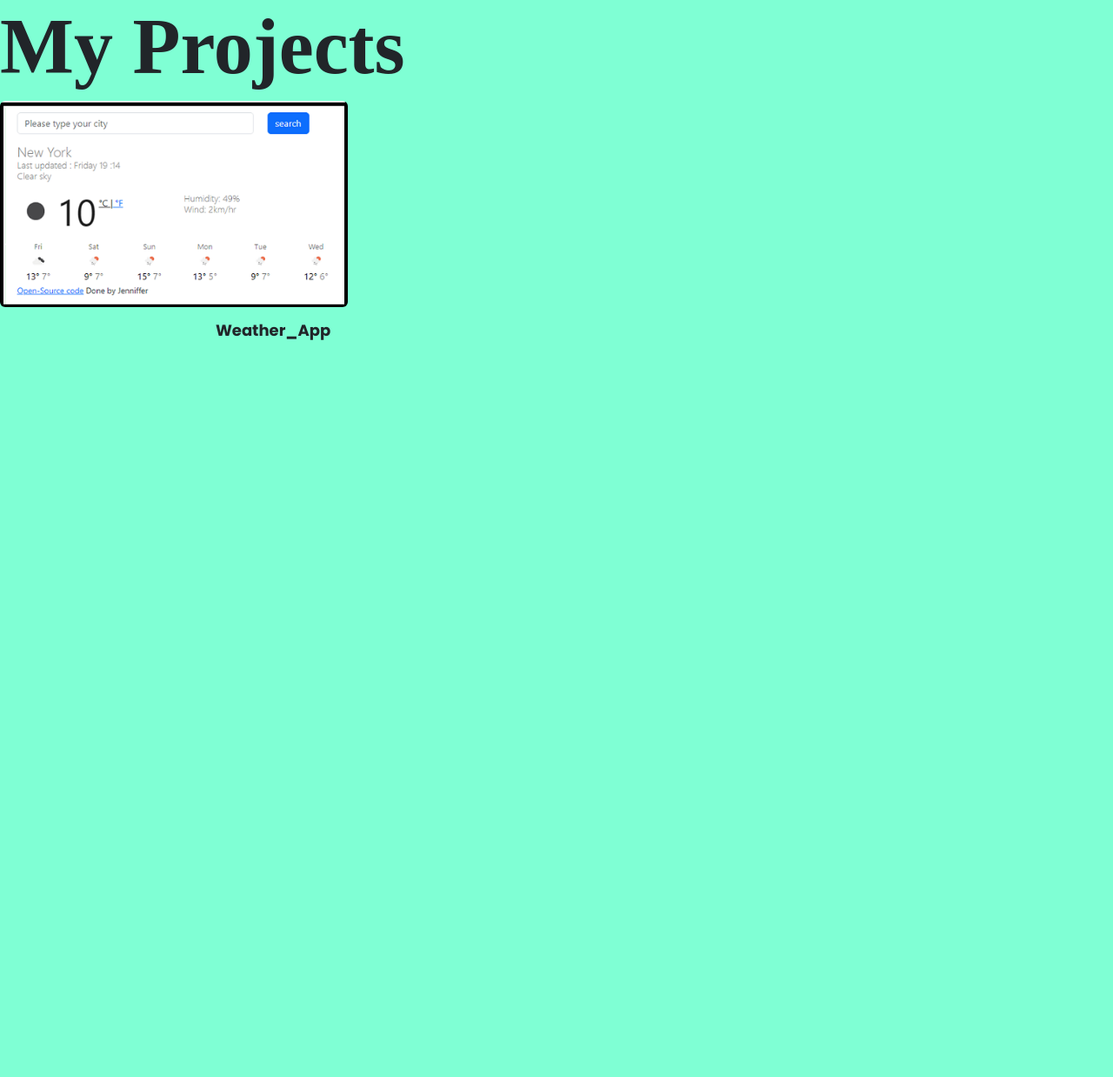
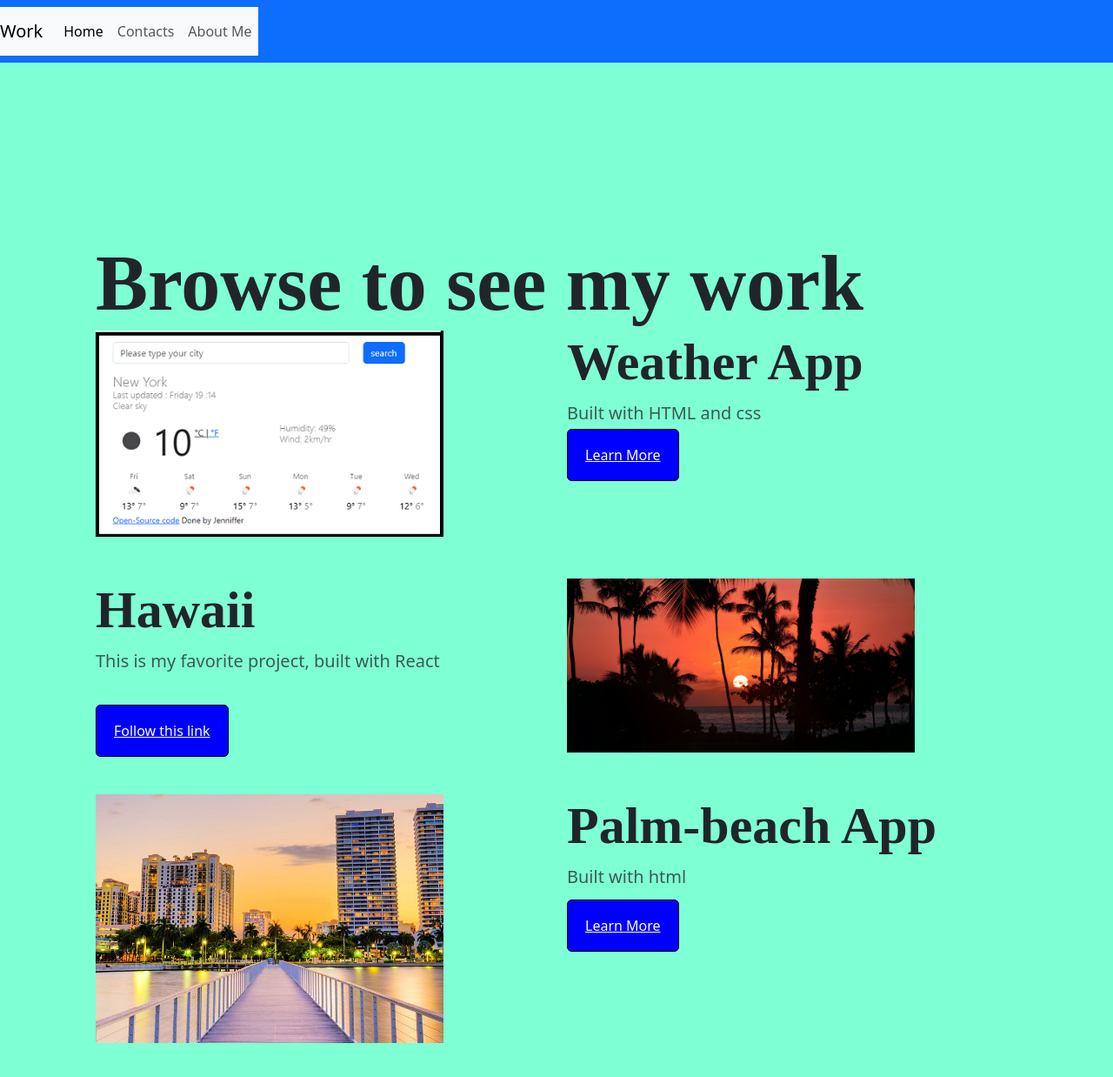
Before and after one commit to JephJ/Portfolio--Responsive, a plain HTML site: page work.htm in a window 1280 px wide. Shown: the whole page at 87% size. Before the commit the page ends 800 px from the top, so only its background shows below. Drawn offline with nearby package versions, Linux system fonts and the light colour scheme.

Commit message:
work page

```diff
--- a/css/styles.css
+++ b/css/styles.css
@@ -70,18 +70,18 @@ p {
 .done-projects {
   padding: 120px 60 px;
 }
-.about-section h1 {
+.content -container container  h1 {
   font-size: 60px;
-  line-height: 80px;
+  line-height: 50px;
 }
-.about-section h2 {
-  font-size: 18px;
+.content -container container h2 {
+  font-size: 12px;
   font-family: var(--default-font);
 }
-.about-section {
+.content{
   padding: 100px 20px;
 }
-.about-section-content {
+.content -container container  {
   margin: 30px;
   margin-top: auto;
 }
--- a/work.htm
+++ b/work.htm
@@ -35,20 +35,102 @@
     <link rel="stylesheet" href="css/styles.css" />
   </head>
   <body>
-    <div class="content">
-      <h1>My Projects</h1>
-      <div class="row">
-        <div class="col-6">
+    <nav class="navbar navbar-dark bg-primary">
+    <nav class="navbar navbar-expand-lg navbar-light bg-light">
+  <a class="navbar-brand" href="#">Work</a>
+  <button class="navbar-toggler" type="button" data-toggle="collapse" data-target="#navbarNavAltMarkup" aria-controls="navbarNavAltMarkup" aria-expanded="false" aria-label="Toggle navigation">
+    <span class="navbar-toggler-icon"></span>
+  </button>
+  <div class="collapse navbar-collapse" id="navbarNavAltMarkup">
+    <div class="navbar-nav">
+      <a class="nav-item nav-link active" href="/index.html">Home <span class="sr-only">(current)</span></a>
+      <a class="nav-item nav-link" href="/contact.html">Contacts</a>
+      <a class="nav-item nav-link" href="/about.html">About Me</a
+      </div>
+  </div>
+  </nav>
+</nav>
+    <div class="content -container container ">
+      <div class="content">
+            <h1 class="m-0">Browse to see my work  </h1>
+<div class="row mb-5">
+        <div class="col d-none d-md-block">
           <img
             src="Imgs/Weather_App.png"
-            class="img-fluid rounded"
             width="400"
             height="500"
-            alt="weather"
+            class="img-fluid"
+            alt="Weather"
           />
-          <h3 class="text-center mt-3">Weather_App</h3>
+        </div>
+        <div class="col">
+          <div class="done-project">
+            <h2 class="mb-2">Weather App</h2>
+            <p class="mb-6 text-muted">
+              Built with HTML  and css
+            </p>
+            <a
+              href="https://unrivaled-boba-0ac54d.netlify.app/"
+              class="learmore"
+            >
+              Learn More</a
+            >
+          </div>
         </div>
       </div>
-    </div>
+      <div class="row mb-5 mt-5">
+        <div class="col">
+          <div class="project-desciption">
+            <h2>Hawaii</h2>
+            <p class="mb-5 text-muted">
+              This is my favorite project, built with React
+            </p>
+            <a
+              href="https://unrivaled-boba-0ac54d.netlify.app/"
+              class="learmore"
+            >
+              Follow this link</a
+            >
+          </div>
+        </div>
+
+        <div class="col d-none d-lg-block">
+          <img
+            src="Imgs/sunset.jpg "
+            class="img-fluid"
+            width="400"
+            height="500"
+            alt="Weather"
+          />
+        </div>
+      </div>
+
+      <div class="row mb-6">
+        <div class="col d-none d-md-block">
+          <img
+            src="Imgs/west-palm-beach.jpg"
+            width="400"
+            height="500"
+            class="img-fluid"
+            alt="Weather"
+          />
+        </div>
+
+        <div class="col">
+          <div class="done-project">
+            <h2 class="mb-2">Palm-beach App</h2>
+            <p class="mb-4 text-muted">
+              Built with  html </p>
+            <a
+              href="https://unrivaled-boba-0ac54d.netlify.app/"
+              class="learmore"
+            >
+              Learn More</a
+            >
+          </div>
+        </div>
+      </div>
+        </div>
+  </div>
   </body>
 </html>
```
Also changed, not shown: about.html (+8 -8 lines), contact.html (+1 -1 lines).
